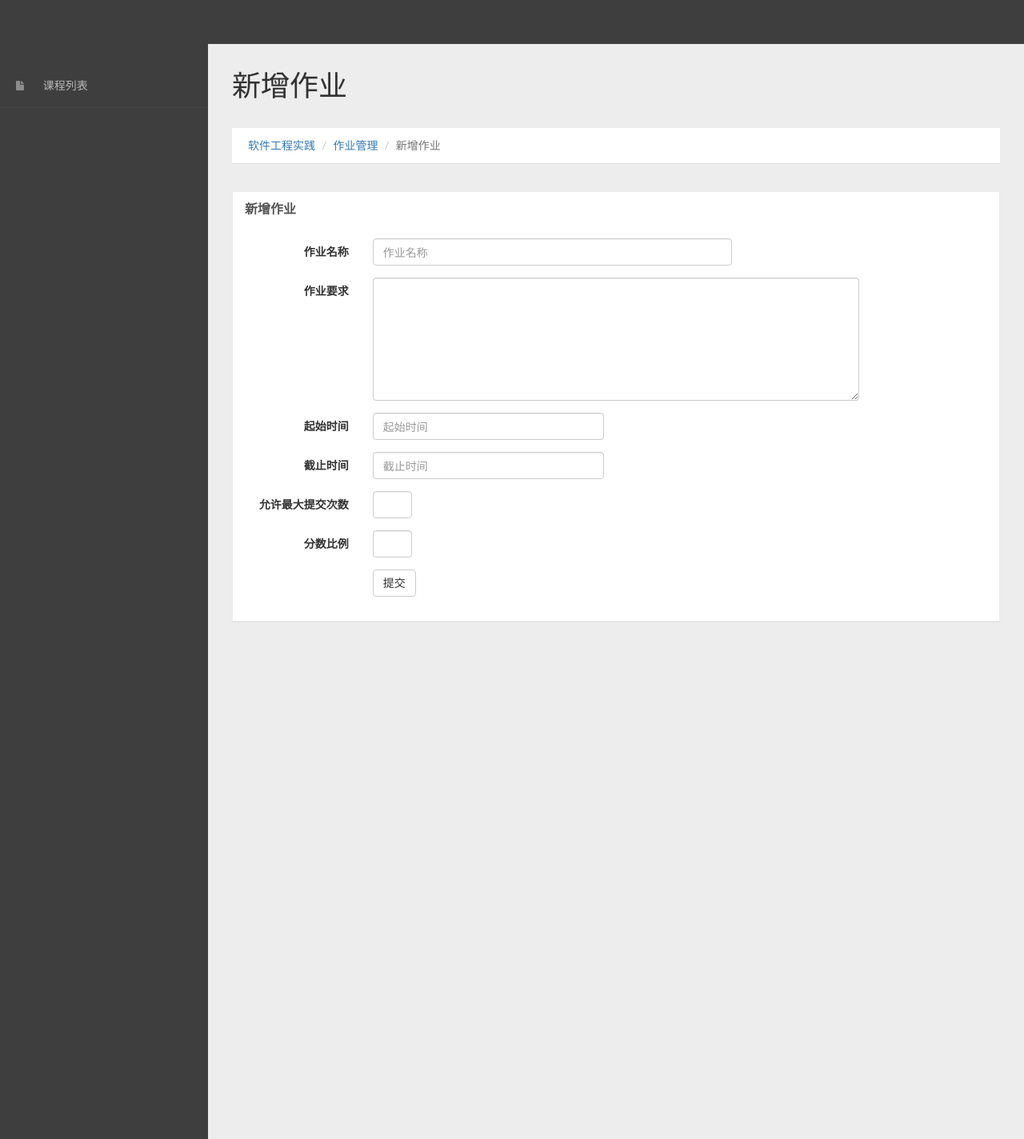
After one commit to EightDucks/EducatioanalAdministrationSystem, a Django app: template EducationalAdministrationSystem/templates/teacher_course_homework_add.html in a window 1280 px wide. The commit adds this page. Shown: the whole page at 80% size. Run offline with Django 3.2, Linux system fonts and the light colour scheme; the template is opened without the code that fills it, so the values that code supplies are empty; some libraries are stand-ins or nearby versions.

Commit message:
添加布置作业页面，修改设置成绩页面

```diff
--- /dev/null
+++ b/EducationalAdministrationSystem/templates/teacher_course_homework_add.html
@@ -0,0 +1,154 @@
+<!DOCTYPE html>
+<html xmlns="http://www.w3.org/1999/xhtml">
+<head>
+    <meta charset="utf-8" />
+    <meta name="viewport" content="width=device-width, initial-scale=1.0" />
+	<meta content="" name="description" />
+    <meta content="webthemez" name="author" />
+    <title>Bootstrap HTML5 Admin Template</title>
+	<!-- Bootstrap Styles-->
+    <link href="/static/4assets/css/bootstrap.css" rel="stylesheet" />
+     <!-- FontAwesome Styles-->
+    <link href="/static/4assets/css/font-awesome.css" rel="stylesheet" />
+        <!-- Custom Styles-->
+    <link href="/static/css/jiaowu.css" rel="stylesheet" />
+     <!-- Google Fonts-->
+   <link href='https://fonts.googleapis.com/css?family=Open+Sans' rel='stylesheet' type='text/css' />
+
+
+
+</head>
+<body>
+    <!--wrapper 是根节点，最外层的div容器-->
+    <div id="wrapper">
+
+        <!--最上面的导航栏集成于.headerer-->
+        <div class="headerer"></div>
+
+
+        <!--这个nav是左边的东西-->
+        <nav class="navbar-default navbar-side" role="navigation">
+            <div class="sidebar-collapse">
+                <ul class="nav" id="main-menu">
+                <!--左边栏的内容-->
+                    <li>
+                        <a href="#"><i class="fa fa-fw fa-file"></i> 课程列表</a>
+                    </li>
+                </ul>
+            </div>
+
+        </nav>
+        <!--  这个page-wrapper是右边   -->
+        <div id="page-wrapper">
+          <div class="header">
+            <h1 class="page-header">
+                新增作业
+            </h1>
+            <!--可选择返回的不知道叫什么的东西-->
+            <ol class="breadcrumb">
+                <li><a href="../">软件工程实践</a></li>
+                <li><a href="../">作业管理</a></li>
+                <li class="active">新增作业</li>
+			</ol>
+          </div>
+
+            <!--这是我们操作的主题框-->
+            <div id="page-inner">
+              <!--新增学期表格-->
+              <div class="row">
+                  <div class="col-xs-12">
+                      <div class="panel panel-default">
+                          <div class="panel-heading">
+                              <div class="card-title">
+                                  <div class="title">新增作业</div>
+                              </div>
+                          </div>
+                          <div class="panel-body">
+                              <form class="form-horizontal">
+
+                                  <div class="form-group">
+                                      <label class="col-sm-2 control-label">作业名称</label>
+                                      <div class="col-sm-6">
+                                          <input type="text" class="form-control" name="assignment_name" required placeholder="作业名称">
+                                      </div>
+                                  </div>
+                                  <div class="form-group">
+                                      <label class="col-sm-2 control-label">作业要求</label>
+                                      <div class="col-sm-8">
+                                          <textarea class="form-control" name="assignment_requirement" rows="7" requiredplaceholder="作业要求"></textarea>
+                                      </div>
+                                  </div>
+                                  <!-- 日期时间控件待实现 -->
+                                  <div class="form-group">
+                                      <label class="col-sm-2 control-label">起始时间</label>
+                                      <div class="col-sm-4">
+                                          <input type="datetime" class="form-control" name="assignment_starttime" required placeholder="起始时间">
+                                      </div>
+                                  </div>
+
+                                  <div class="form-group">
+                                      <label class="col-sm-2 control-label">截止时间</label>
+                                      <div class="col-sm-4">
+                                          <input type="datetime" class="form-control" name="assignment_duetime" required placeholder="截止时间">
+                                      </div>
+                                  </div>
+
+                                  <div class="form-group">
+                                      <label class="col-sm-2 control-label">允许最大提交次数</label>
+                                      <div class="col-sm-1">
+                                          <input type="number" class="form-control" name="semester_numofweeks" required>
+                                      </div>
+                                  </div>
+
+                                  <div class="form-group">
+                                      <label class="col-sm-2 control-label">分数比例</label>
+                                      <div class="col-sm-1">
+                                          <input type="text" class="form-control" name="semester_numofweeks">
+                                      </div>
+                                  </div>
+
+
+                                  <div class="form-group">
+                                      <div class="col-sm-offset-2 col-sm-10">
+                                          <button type="submit" class="btn btn-default">提交</button>
+                                      </div>
+                                  </div>
+                              </form>
+                          </div>
+                      </div>
+                  </div>
+              </div>
+            </div>
+             <!-- /. PAGE INNER  -->
+        </div>
+        </div>
+         <!-- /. PAGE WRAPPER  -->
+    </div>
+     <!-- /. WRAPPER  -->
+
+
+
+
+    <!-- JS Scripts-->
+    <!-- jQuery Js -->
+    <script src="/static/4assets/js/jquery-1.10.2.js"></script>
+      <!-- Bootstrap Js -->
+    <script src="/static/4assets/js/bootstrap.min.js"></script>
+    <!-- Metis Menu Js -->
+    <script src="/static/4assets/js/jquery.metisMenu.js"></script>
+      <!-- Custom Js -->
+    <!--<script src="assets/js/custom-scripts.js"></script>-->
+    <!--添加教务、学生、教师页头部js-->
+    <script src="/static/js/addheader.js"></script>
+    <!-- DATA TABLE SCRIPTS -->
+    <script src="/static/4assets/js/dataTables/jquery.dataTables.js"></script>
+    <script src="/static/4assets/js/dataTables/dataTables.bootstrap.js"></script>
+        <script>
+            $(document).ready(function () {
+                $('#dataTables-example').dataTable();
+            });
+    </script>
+
+
+</body>
+</html>
```
Also changed, not shown: EducationalAdministrationSystem/templates/teacher_setgrade.html (+7 -0 lines).
